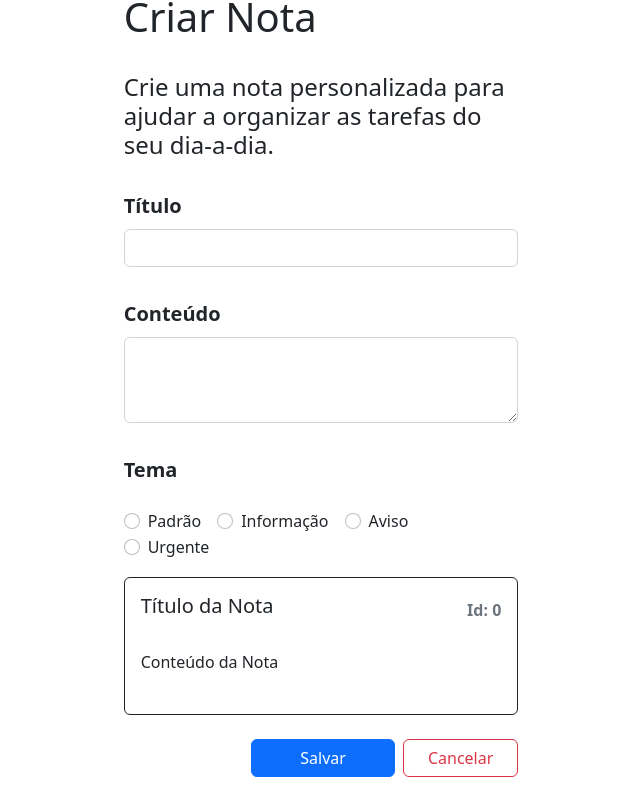
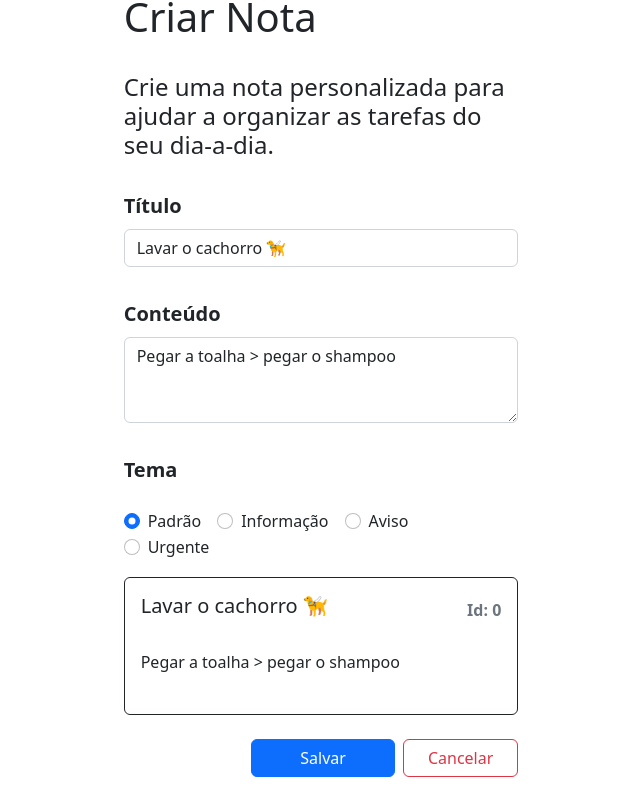
Before and after one commit to academia-do-programador/note-keeper, an Angular app: page / in a window 1280 px wide. Shown: the part 496-1305 px from the top of the page, without its empty margins (319-959 px from the left). Built offline with nearby package versions, Linux system fonts and the light colour scheme.

Commit message:
add criar-nota component template

```diff
--- a/src/app/components/notas/criar-nota/criar-nota.component.html
+++ b/src/app/components/notas/criar-nota/criar-nota.component.html
@@ -6,16 +6,25 @@
       Crie uma nota personalizada para ajudar a organizar as tarefas do seu
       dia-a-dia.
     </h2>
-    <form class="d-grid gap-3">
+
+    <form (submit)="criarNota()" class="d-grid gap-3">
       <div class="mb-3">
         <label for="titulo" class="form-label fs-5 fw-semibold">Título</label>
-        <input type="text" class="form-control" id="titulo" name="titulo" />
+        <input
+          [(ngModel)]="nota.titulo"
+          type="text"
+          class="form-control"
+          id="titulo"
+          name="titulo"
+        />
       </div>
+
       <div class="mb-3">
         <label for="conteudo" class="form-label fs-5 fw-semibold"
           >Conteúdo</label
         >
         <textarea
+          [(ngModel)]="nota.conteudo"
           name="conteudo"
           class="form-control"
           id="conteudo"
@@ -27,6 +36,7 @@
       <div>
         <div class="form-check form-check-inline">
           <input
+            [(ngModel)]="nota.tema"
             class="form-check-input"
             type="radio"
             name="tema"
@@ -37,6 +47,7 @@
         </div>
         <div class="form-check form-check-inline">
           <input
+            [(ngModel)]="nota.tema"
             class="form-check-input"
             type="radio"
             name="tema"
@@ -47,6 +58,7 @@
         </div>
         <div class="form-check form-check-inline">
           <input
+            [(ngModel)]="nota.tema"
             class="form-check-input"
             type="radio"
             name="tema"
@@ -57,6 +69,7 @@
         </div>
         <div class="form-check form-check-inline">
           <input
+            [(ngModel)]="nota.tema"
             class="form-check-input"
             type="radio"
             name="tema"
@@ -67,13 +80,15 @@
         </div>
       </div>
       <div class="col">
-        <div class="card h-100 border-dark">
+        <div class="card h-100 border-{{ nota.tema }}">
           <div class="card-body">
             <div class="d-flex align-items-center">
-              <h5 class="card-title">Título da Nota</h5>
-              <span class="ms-auto fw-semibold text-muted">Id: 0</span>
+              <h5 class="card-title">{{ nota.titulo }}</h5>
+              <span class="ms-auto fw-semibold text-muted"
+                >Id: {{ nota.id }}</span
+              >
             </div>
-            <p class="card-text my-4">Conteúdo da Nota</p>
+            <p class="card-text my-4">{{ nota.conteudo }}</p>
           </div>
         </div>
       </div>
--- a/src/app/components/notas/criar-nota/criar-nota.component.ts
+++ b/src/app/components/notas/criar-nota/criar-nota.component.ts
@@ -1,8 +1,24 @@
 import { Component } from '@angular/core';
+import { Nota } from '../nota';
 
 @Component({
   selector: 'app-criar-nota',
   templateUrl: './criar-nota.component.html',
   styleUrls: ['./criar-nota.component.css'],
 })
-export class CriarNotaComponent {}
+export class CriarNotaComponent {
+  nota: Nota;
+
+  constructor() {
+    this.nota = new Nota(
+      'Lavar o cachorro 🦮',
+      'Pegar a toalha > pegar o shampoo',
+      'dark',
+      0
+    );
+  }
+
+  criarNota() {
+    alert(this.nota.titulo);
+  }
+}
--- a/src/app/components/notas/nota.ts
+++ b/src/app/components/notas/nota.ts
@@ -1,6 +1,15 @@
-export interface Nota {
+export class Nota {
   id?: number;
   titulo: string;
   conteudo: string;
-  tema: string;
+  tema: Tema;
+
+  constructor(titulo: string, conteudo: string, tema: Tema, id?: number) {
+    this.id = id;
+    this.titulo = titulo;
+    this.conteudo = conteudo;
+    this.tema = tema;
+  }
 }
+
+type Tema = 'info' | 'warning' | 'danger' | 'dark';
```
